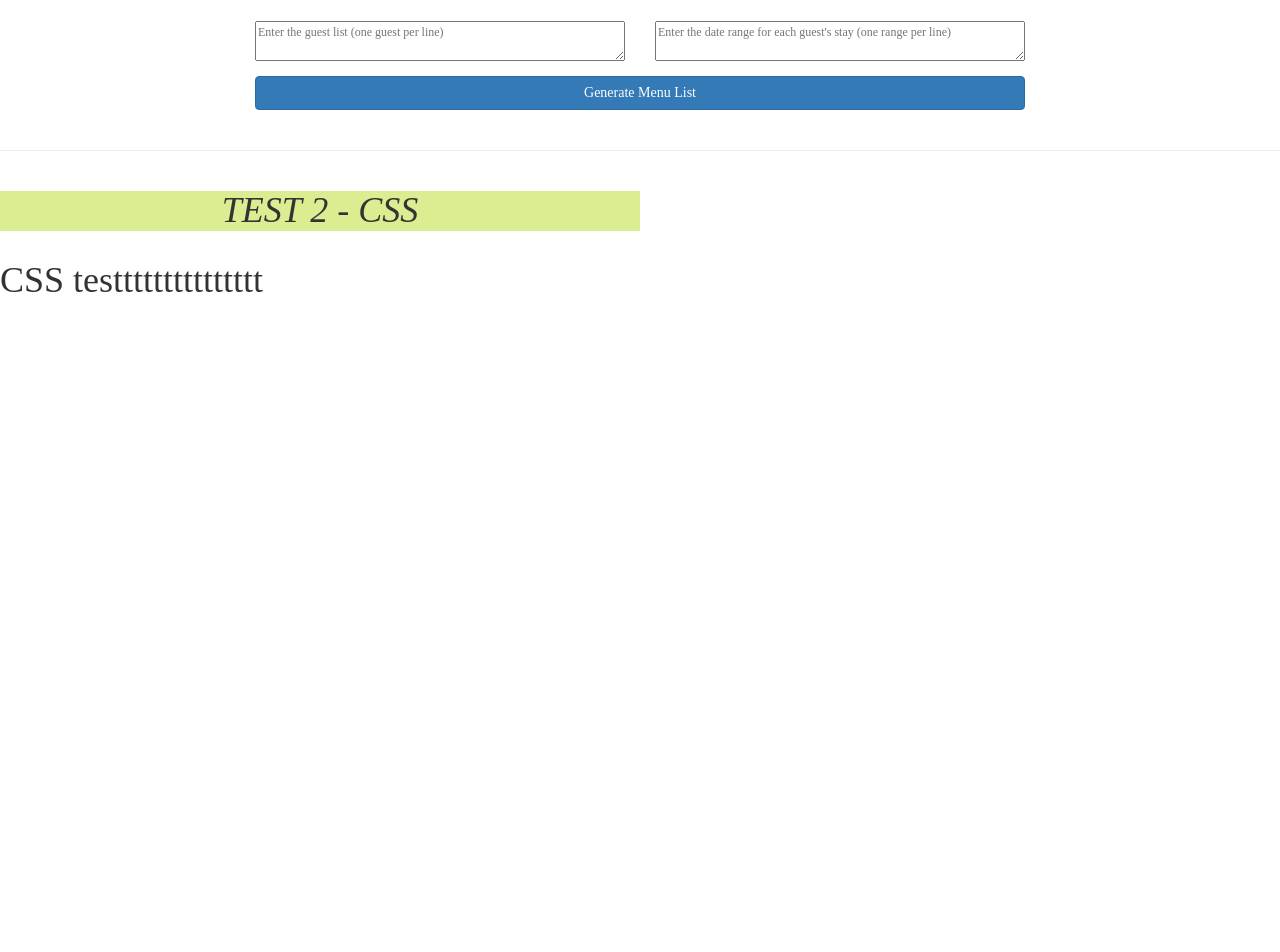
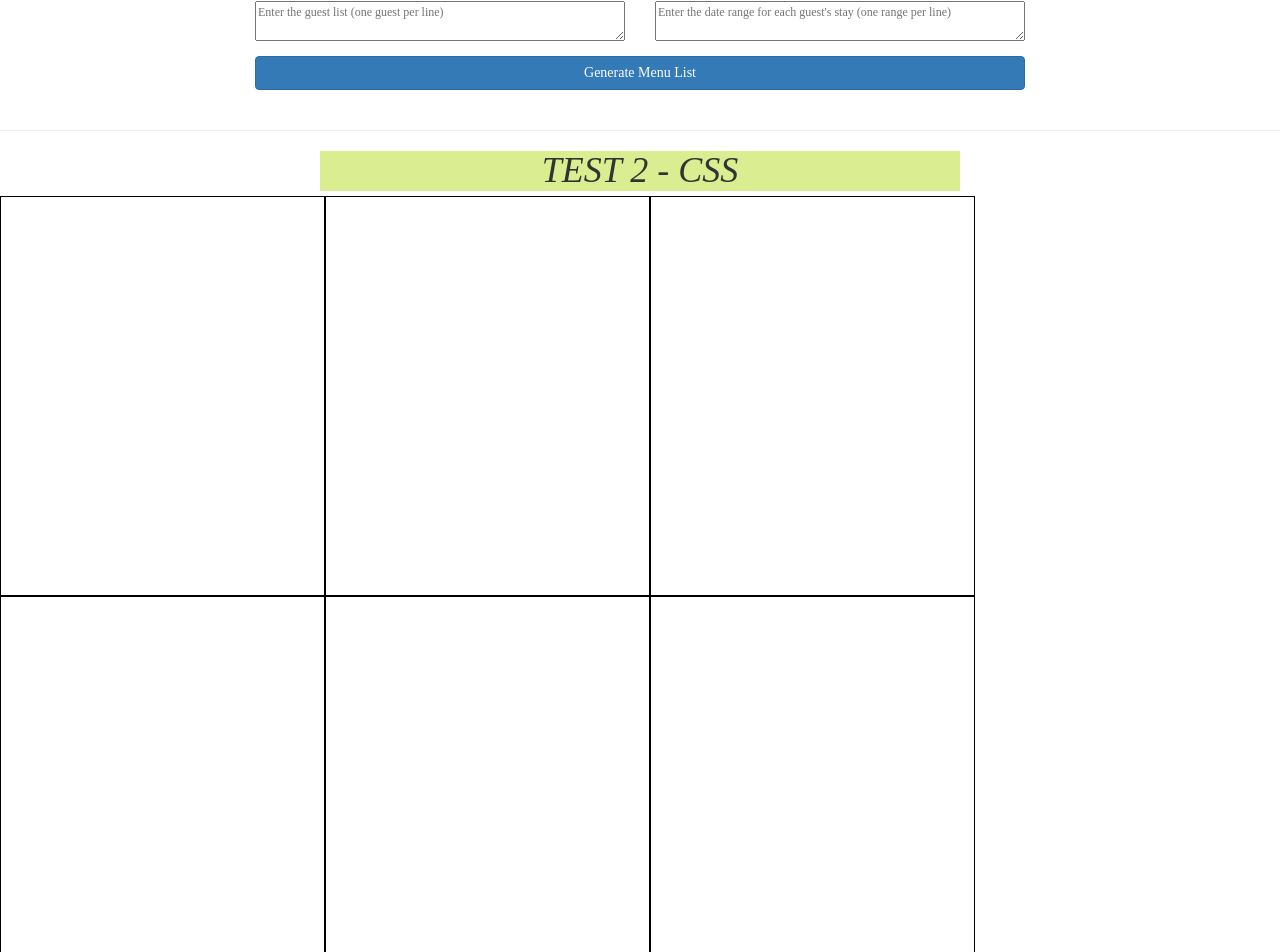
Before and after one commit to CrgioPeca88/angular-typescript-experiments, an Angular app: page / in a window 1280 px wide. Shown: the part 122-1074 px from the top of the page. Before the commit the page ends 800 px from the top, so only its background shows below. Built offline with nearby package versions, Linux system fonts and the light colour scheme.

Commit message:
[FEATURE] CSS test added - Readme adjusted - css-test.component adjusted - css-test.css adjusted

```diff
--- a/src/app/app.component.html
+++ b/src/app/app.component.html
@@ -1,6 +1,7 @@
 <!-->TEST 1</-->
-<section class="test-container">
+<div class="title-container">
   <h1 class="title-test">TEST 1 - Angular</h1>
+</div>
 <div class="container-fluid">
   <h2>HelloWorld Hotel</h2>
   <div class="container">
@@ -8,10 +9,9 @@
     <schedule></schedule>
   </div>
 </div>
-</section>
 <!-->TEST 2</-->
 <hr/>
-<section class="test-container">
+<div class="title-container">
   <h1 class="title-test">TEST 2 - CSS</h1>
+</div>
 <css-test></css-test>
-</section>
--- a/src/app/css-test/css-test.component.css
+++ b/src/app/css-test/css-test.component.css
@@ -0,0 +1,12 @@
+.container-css-test {
+  width: 100%;
+  display: flex;
+  flex-wrap: wrap;
+}
+
+.element-css-test {
+  width: 325px;
+  height: 50vh;
+  border: 1px solid black;
+  flex-shrink: 1;
+}
--- a/src/app/css-test/css-test.component.html
+++ b/src/app/css-test/css-test.component.html
@@ -1 +1,10 @@
-<h1>CSS testtttttttttttttt</h1>
+<div class="container-css-test">
+  <div class="element-css-test"></div>
+  <div class="element-css-test"></div>
+  <div class="element-css-test"></div>
+  <div class="element-css-test"></div>
+  <div class="element-css-test"></div>
+  <div class="element-css-test"></div>
+  <div class="element-css-test"></div>
+  <div class="element-css-test"></div>
+</div>
--- a/src/styles.css
+++ b/src/styles.css
@@ -75,10 +75,8 @@ body {
   font-size: 12px;
 }
 
-.test-container {
-  display: flex;
-  flex-direction: column;
-  justify-content: center;
+.title-container {
+  width: 100%;
 }
 
 .title-test {
@@ -86,4 +84,5 @@ body {
   text-align: center;
   background-color: #dbed91;
   width: 50%;
+  margin: 5px auto;
 }
```
Also changed, not shown: 1 other file (tests, documents, lock files or other folders). Lines whose indentation alone changed are shown as unchanged.
